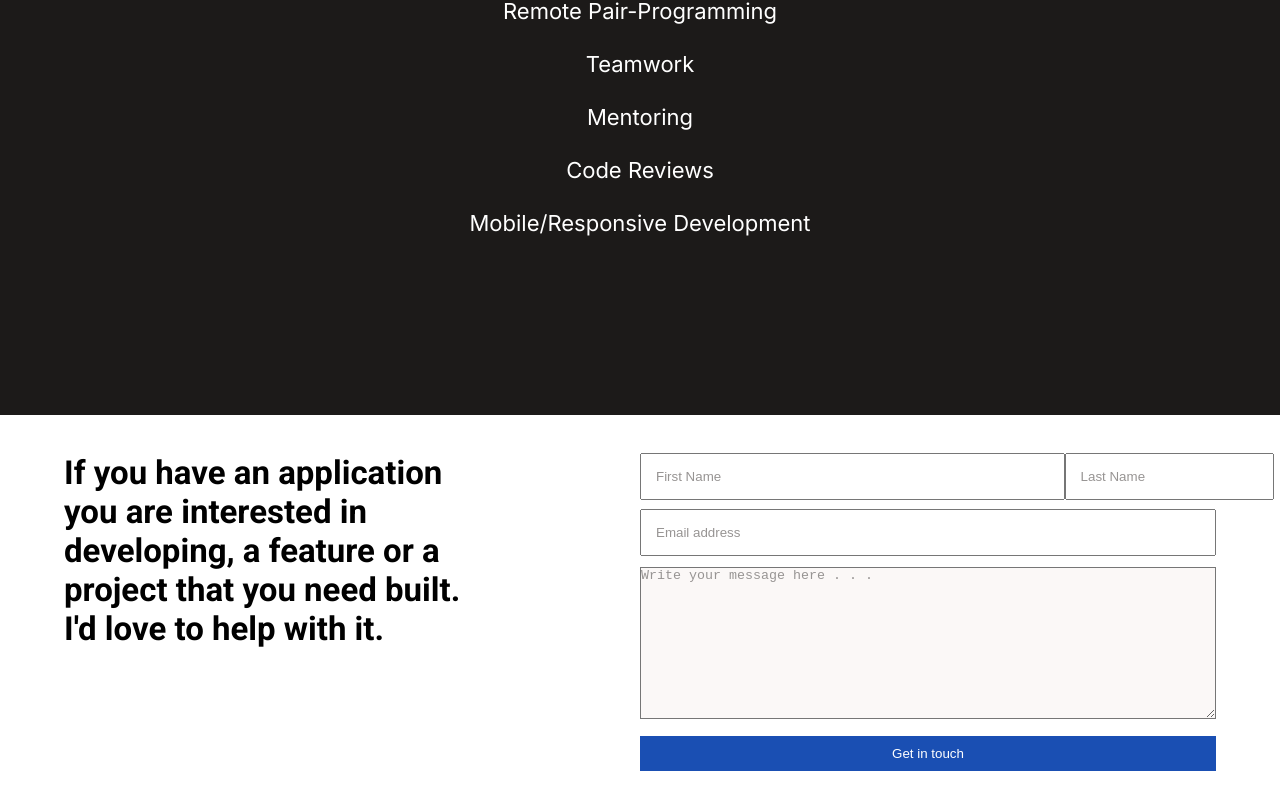
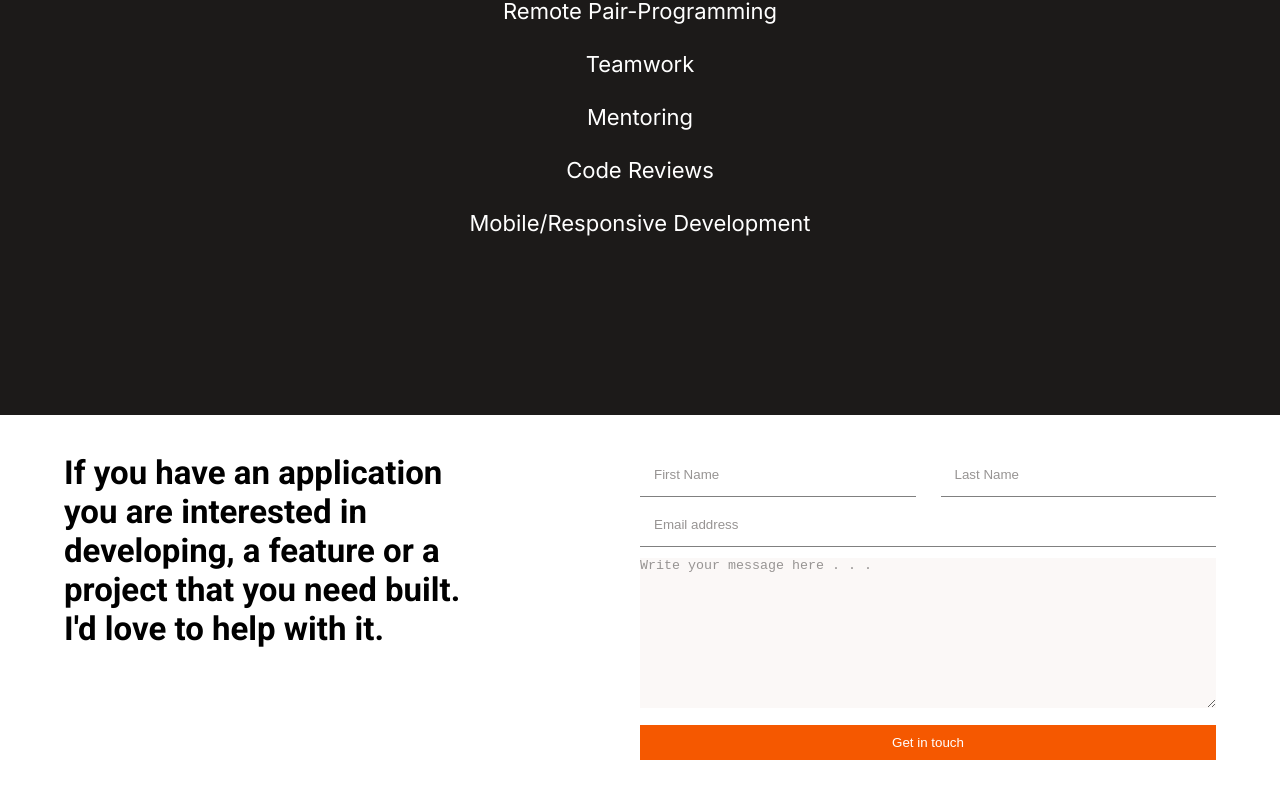
Before and after one commit to SamArsanios/cr-training-contact-form, a plain HTML site: page index.html in a window 1280 px wide. Shown: the part 6292-7101 px from the top of the page. Drawn offline with Linux system fonts and the light colour scheme.

Commit message:
Add style to form to match it to Figma design

```diff
--- a/css/main.css
+++ b/css/main.css
@@ -356,11 +356,18 @@ footer {
 
 .name-input {
   display: flex;
-  width: 110%;
+  width: 100%;
   justify-content: space-between;
 }
 
 .first-name {
+  display: flex;
+  flex-direction: column;
+  width: 90%;
+  margin-right: 25px;
+}
+
+.last-name {
   display: flex;
   flex-direction: column;
   width: 90%;
@@ -375,11 +382,13 @@ footer {
 input {
   padding: 14px;
   margin-bottom: 2%;
+  border: none;
+  border-bottom: 1px solid gray;
 }
 
 .btn {
   margin-top: 3%;
-  background-color: #1a4fb3;
+  background-color: #F55800;
   color: #fff;
   padding: 10px;
   border: none;
@@ -387,7 +396,8 @@ input {
 }
 
 textarea {
-  background: #fbf8f7;
+  background: #FBF8F7;
+  border:none;
   outline: none;
 }
 
```
